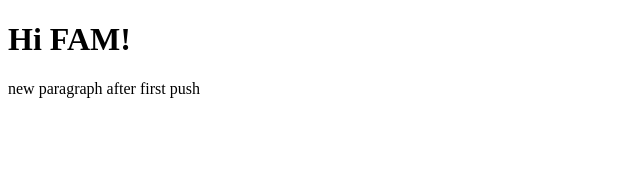
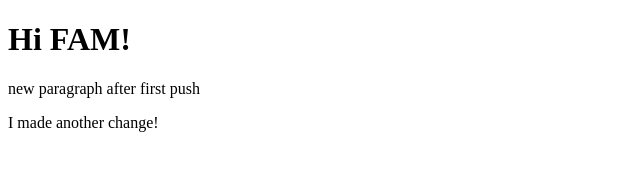
Before and after one commit to danieldcl/MavenDemo, a plain HTML site: page WebContent/index.html in a window 1280 px wide. Shown: the whole page, without its empty margins (0-640 px from the left). Drawn offline with Linux system fonts and the light colour scheme.

Commit message:
updated settings.xml so test again

```diff
--- a/WebContent/index.html
+++ b/WebContent/index.html
@@ -8,5 +8,6 @@
 
 <h1>Hi FAM!</h1>
 <p> new paragraph after first push</p>
+<p> I made another change! </p>
 </body>
 </html>
```
